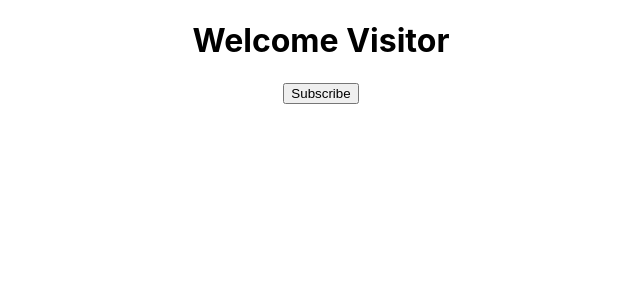
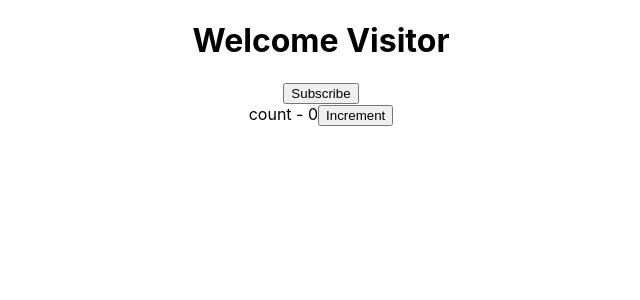
Before and after one commit to Tejaveeramachaneni/react-fundamentals, a React (Create React App) app in the folder sample/: page / in a window 1280 px wide. Shown: the top 300 px of the page, without its empty margins (319-959 px from the left). Built offline with nearby package versions, Linux system fonts and the light colour scheme.

Commit message:
setstate

```diff
--- a/sample/src/App.js
+++ b/sample/src/App.js
@@ -2,6 +2,7 @@
 import Hello from './components/Hello';
 import Greet from './components/Greet';
 import Message from './components/Message';
+import Counter from './components/Counter';
 import './App.css';
 
 function App() {
@@ -14,6 +15,7 @@
       {/* <Greet name = "Diana" heroName = "wonderwoman" /> */}
       {/* <p>This is children props</p><Greet />  */}
       <Message />
+      <Counter />
     </div>
   )
 }
--- /dev/null
+++ b/sample/src/components/Counter.js
@@ -0,0 +1,27 @@
+import React, { Component } from 'react'
+
+class Counter extends Component {
+    constructor(props) {
+      super(props)
+
+      this.state = {
+         count : 0
+      }
+    }
+    increment(){
+        this.setState({
+            count: this.state.count+1//Never modify teh state directly . if so won't rerender. use setstate
+
+        })
+        console.log(this.state.count);
+    }
+  render() {
+    return (
+      <div>
+          count - {this.state.count}
+          <button onClick={()=>this.increment()}>Increment</button>
+      </div>
+    )
+  }
+}
+export default Counter
```
